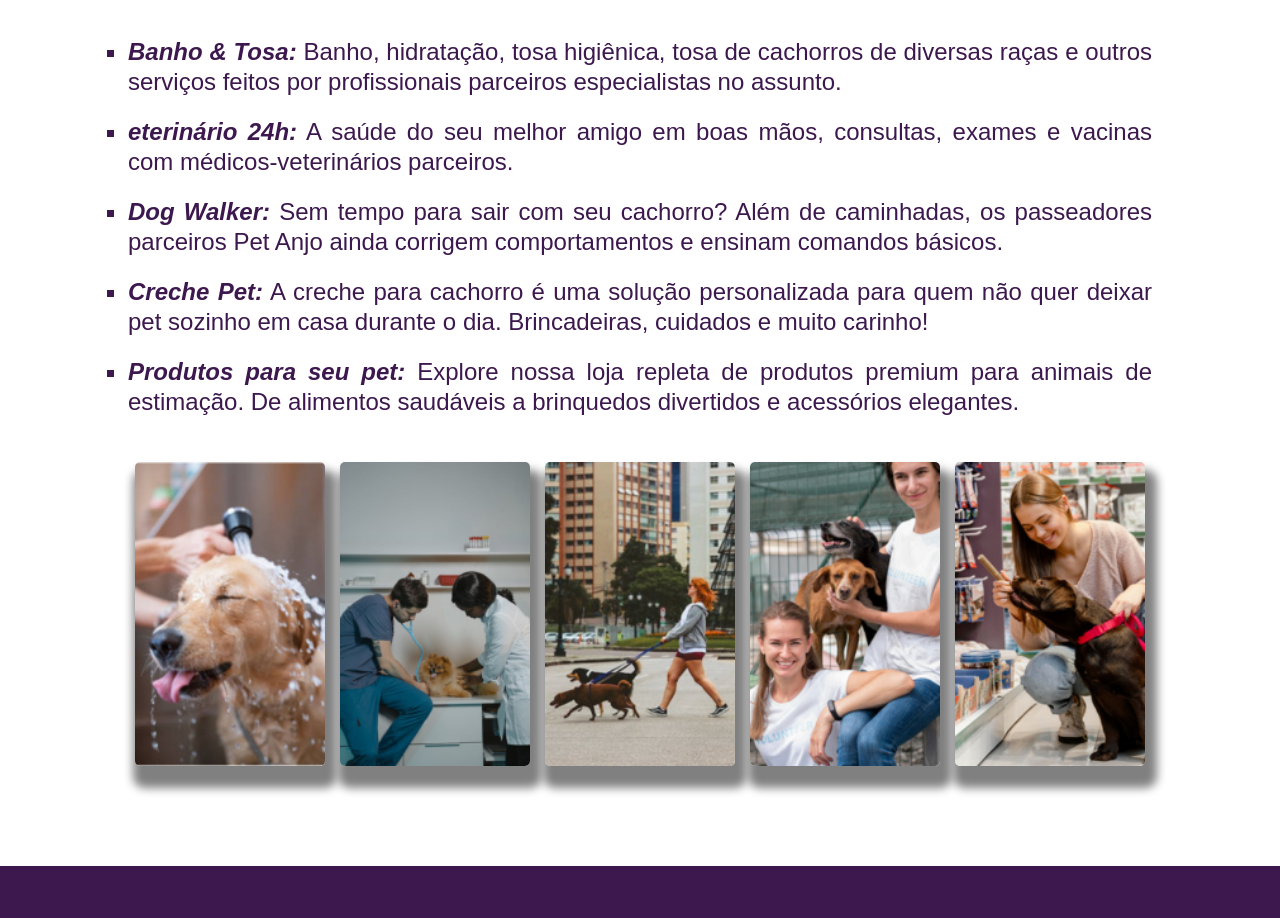
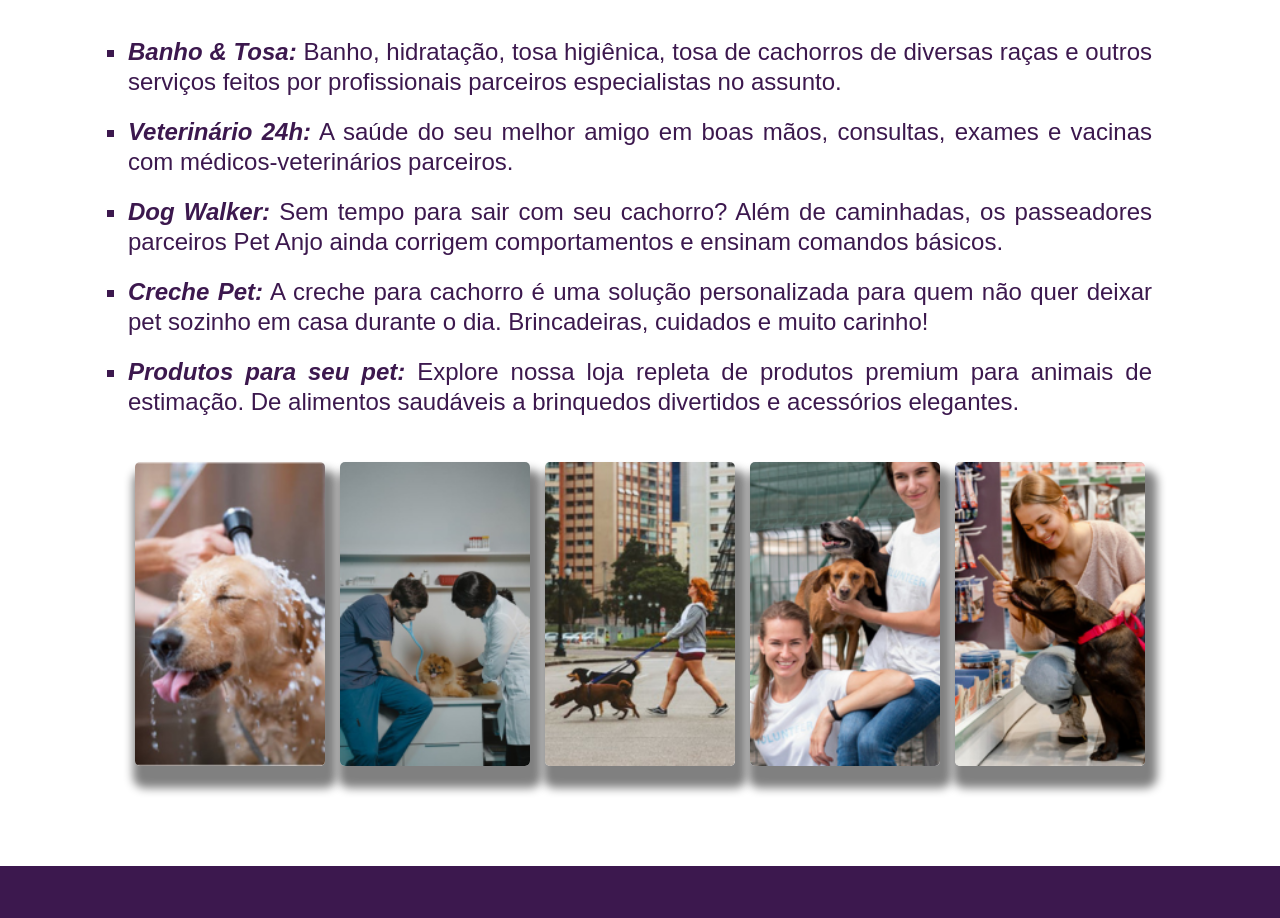
Before and after one commit to GustavoMS1/Pet-Shop, a plain HTML site: page index.html in a window 1280 px wide. Shown: the part 813-1731 px from the top of the page. Drawn offline with Linux system fonts and the light colour scheme.

Commit message:
Update index.html

```diff
--- a/index.html
+++ b/index.html
@@ -36,7 +36,7 @@
         <ul type="square" class="lista-servicos" >
             <li><span>Banho & Tosa:</span> Banho, hidratação, tosa higiênica, tosa de cachorros de diversas raças e outros serviços feitos por
             profissionais parceiros especialistas no assunto.</li>
-            <li><span>eterinário 24h:</span> A saúde do seu melhor amigo em boas mãos, consultas, exames e vacinas com médicos-veterinários
+            <li><span>Veterinário 24h:</span> A saúde do seu melhor amigo em boas mãos, consultas, exames e vacinas com médicos-veterinários
             parceiros.</li>
             <li><span>Dog Walker:</span> Sem tempo para sair com seu cachorro? Além de caminhadas, os passeadores parceiros Pet Anjo ainda corrigem
             comportamentos e ensinam comandos básicos.</li>
```
